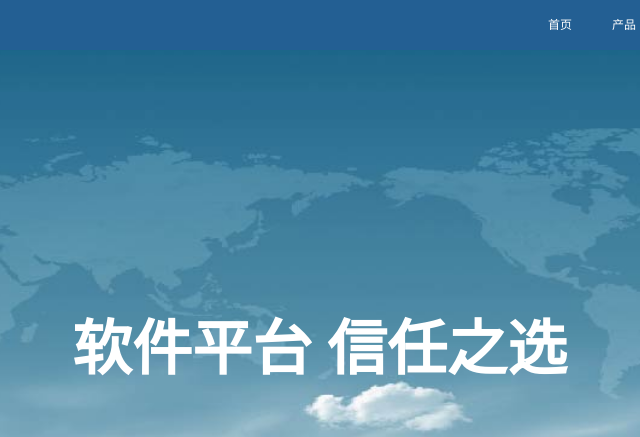
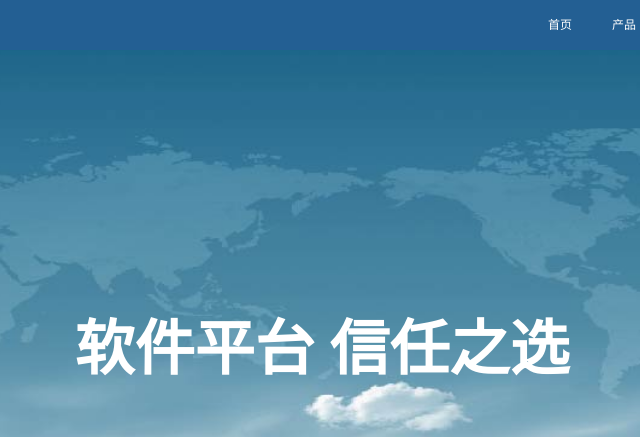
Before and after one commit to xinxinggu/xdl, a plain HTML site: page index.html in a window 1280 px wide. Shown: the top 437 px of the page, 318-958 px from the left. Drawn offline with Linux system fonts and the light colour scheme.

Commit message:
提交中间文字修改

```diff
--- a/css/style.css
+++ b/css/style.css
@@ -26,7 +26,7 @@ select,input,img,select,span,label{vertical-align:middle;}
 #pic img{width: 100%; margin-top: 0px; z-index: 1; position: absolute;}
 .pic_left{ width: 40px; height: 40px; line-height: 40px; text-align: center; font-size: 24px; font-weight: 900; color: #fff; background-color: #000;  -moz-opacity: 0.5; opacity:.50; filter: alpha(opacity=50); position: absolute; left: 0; top: 300px; z-index: 999;}
 .pic_right{ width: 40px; height: 40px; line-height: 40px; text-align: center; font-size: 24px; font-weight: 900; color: #fff; background-color: #000;  -moz-opacity: 0.5; opacity:.50; filter: alpha(opacity=50); position: absolute; right: 0; top: 300px; z-index: 999;}
-#txt{z-index: 9; position: relative; font-size: 60px; font-weight: 900; color: #fff; margin: 0px auto; width: 500px; padding-top: 300px;}
+#txt{z-index: 9; position: relative; font-size: 60px; font-weight: 900; color: #fff; margin: 0px auto; width: 100%; text-align: center; padding-top: 300px;}
 #more{z-index: 9; position: relative; color: rgb(167,215,246); width: 80px; font-size: 20px; font-weight: 300; margin: 80px auto 30px; border: 2px solid rgb(167,215,246); border-radius: 5px; padding: 15px;}
 .show{font-size: 20px; height: 200px; color: #fff; margin-top: 250px; display: none;}
 .show table{height: 200px; width: 90%; margin:0 auto; text-align: center; cellpadding:0; cellspacing:0;}
```
